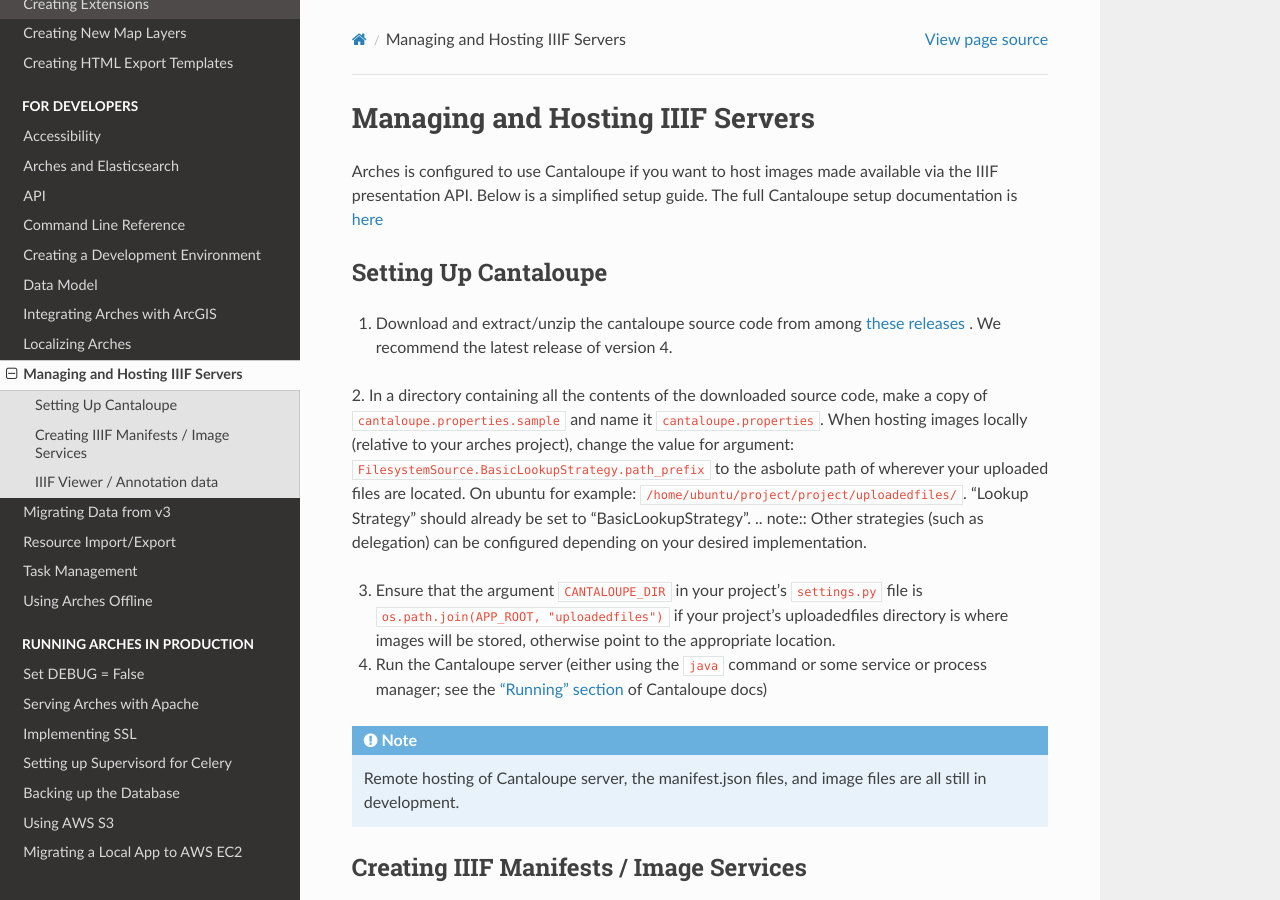
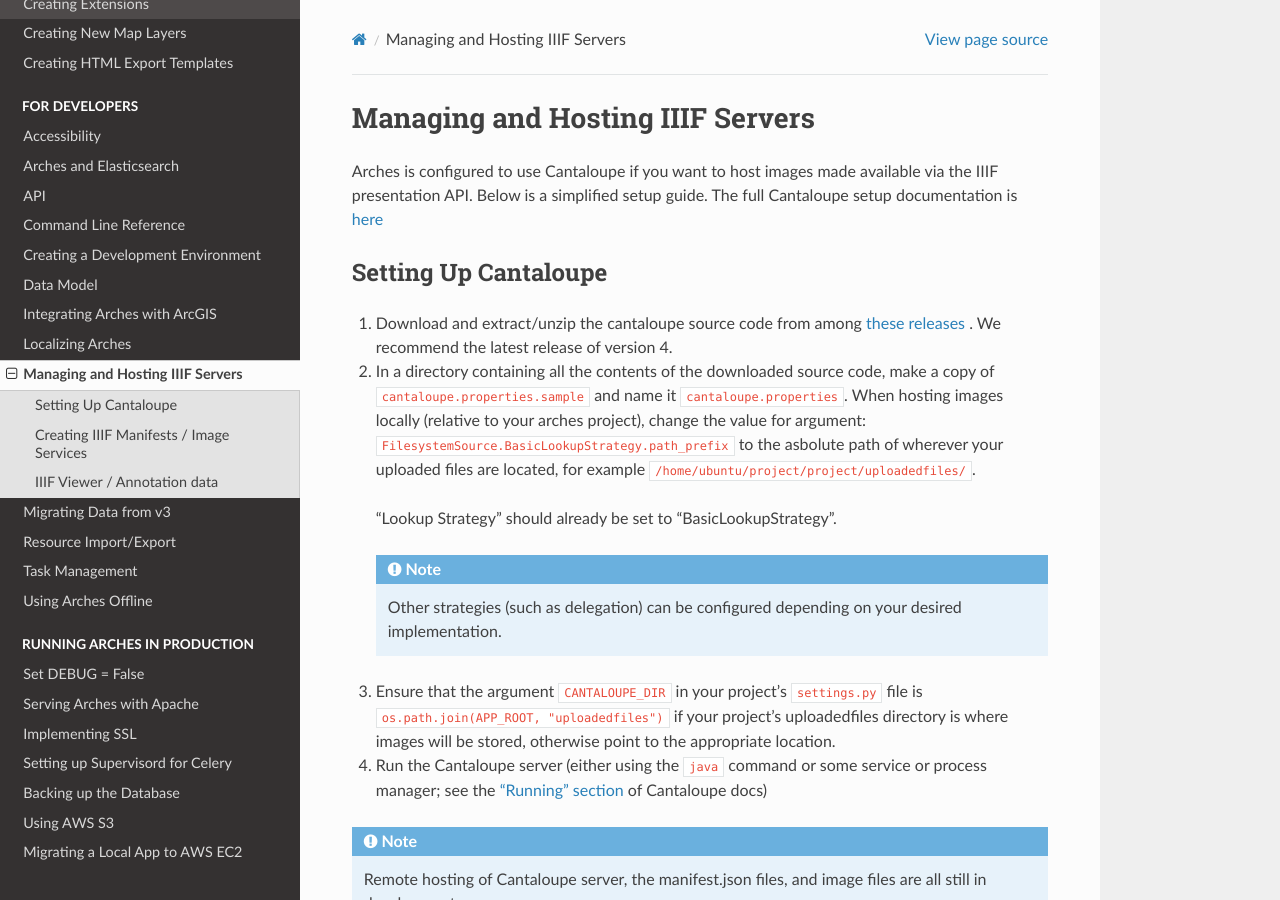
Before and after one commit to archesproject/arches-docs, a Sphinx documentation site: the page built from docs/managing-and-hosting-iiif.txt, in a window 1280 px wide and 900 px high. Built offline with Sphinx 7.4.7 and the Read the Docs theme 2.0.0, drawn with Linux system fonts in a browser that asks for light colours.

Commit message:
some formatting improvements, related to #244
Signed-off-by: Adam Cox <mr.adamcox@gmail.com>

```diff
--- a/docs/managing-and-hosting-iiif.txt
+++ b/docs/managing-and-hosting-iiif.txt
@@ -11,8 +11,11 @@
 
 1. Download and extract/unzip the cantaloupe source code from among `these releases <https://github.com/cantaloupe-project/cantaloupe/releases>`_ . We recommend the latest release of version 4.
 
-2. In a directory containing all the contents of the downloaded source code, make a copy of ``cantaloupe.properties.sample`` and name it ``cantaloupe.properties``. When hosting images locally (relative to your arches project), change the value for argument: ``FilesystemSource.BasicLookupStrategy.path_prefix`` to the asbolute path of wherever your uploaded files are located. On ubuntu for example: ``/home/ubuntu/project/project/uploadedfiles/``. "Lookup Strategy" should already be set to "BasicLookupStrategy".
-.. note:: Other strategies (such as delegation) can be configured depending on your desired implementation.
+2. In a directory containing all the contents of the downloaded source code, make a copy of ``cantaloupe.properties.sample`` and name it ``cantaloupe.properties``. When hosting images locally (relative to your arches project), change the value for argument: ``FilesystemSource.BasicLookupStrategy.path_prefix`` to the asbolute path of wherever your uploaded files are located, for example ``/home/ubuntu/project/project/uploadedfiles/``.
+
+  "Lookup Strategy" should already be set to "BasicLookupStrategy".
+
+  .. note:: Other strategies (such as delegation) can be configured depending on your desired implementation.
 
 3. Ensure that the argument ``CANTALOUPE_DIR`` in your project's ``settings.py`` file is ``os.path.join(APP_ROOT, "uploadedfiles")`` if your project's uploadedfiles directory is where images will be stored, otherwise point to the appropriate location.
 
```
